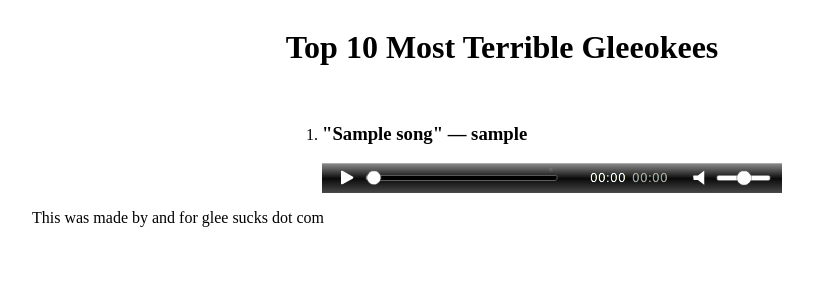
After one commit to csinchok/gleeoke, a Django app: template src/django-gleeoke/gleeoke/templates/rankings.html in a window 1280 px wide. The commit adds this page. Shown: the top 300 px of the page, without its empty margins (138-951 px from the left). Run offline with Django 3.2, Linux system fonts and the light colour scheme; the template is opened without the code that fills it: most values are stand-ins (such as "Sample title", 1, 10 or a date in 2020).

Commit message:
css changes, ranking page

```diff
--- a/src/django-gleeoke/gleeoke/templates/choose.html
+++ b/src/django-gleeoke/gleeoke/templates/choose.html
@@ -49,6 +49,7 @@
 					$('div#right .metadata').html(data.right.name + ' &mdash; ' +  data.right.user_handle);
 			   }, "json");
 		}
+
 		$(document).ready(function() {
 			addPlayer("audio-left");
 			addPlayer("audio-right");
--- /dev/null
+++ b/src/django-gleeoke/gleeoke/templates/rankings.html
@@ -0,0 +1,72 @@
+<!DOCTYPE HTML PUBLIC "-//W3C//DTD HTML 4.01//EN" "http://www.w3.org/TR/html4/strict.dtd">
+<html>
+<head>
+	<title>Which is the bigger travesty?</title>
+	<script type="text/javascript" src="/media/js/jquery-1.4.4.min.js"></script>
+	<script type="text/javascript" src="/media/js/flowplayer-3.2.4.min.js"></script>
+	<script type="text/javascript" src="/media/js/jquery.form.js"></script>
+	<script type="text/javascript">
+		// install flowplayer into container
+		function addPlayer(elementId) {
+			if(!$("#" + elementId).hasClass('setup')) {
+				$f(elementId, "/media/swf/flowplayer-3.2.5.swf", {
+					// fullscreen button not needed here
+					plugins: {
+						controls: {
+							fullscreen: false,
+							height: 30,
+							autoHide: false
+						}
+					},
+					clip: {
+						autoPlay: true,
+						// optional: when playback starts close the first audio playback
+						onBeforeBegin: function() {
+							$f("player").close();
+						}
+					}
+				});
+				$("#" + elementId).addClass("setup");
+			}
+		}
+
+		$(document).ready(function() {
+		});
+	</script>
+	<link type="text/css" rel="stylesheet" href="/media/css/grid.css" media="screen,projection,print" />
+	<style type="text/css">
+		a {
+			outline: 0;
+		}
+		#header {
+			text-align: center;
+		}
+		.audioplayer {
+			background: url('/media/img/flowplayer.png') no-repeat scroll 0 0 transparent;
+			display:block;
+			width:460px;
+			height:30px;
+		}
+	</style>
+</head>
+<body>
+	<div id="container" class="container_12" >
+		<div id="header" class="grid_12">
+			<h1>Top 10 Most Terrible Gleeokees</h1>
+		</div>
+		<div id="body" class="grid_12">
+			<ol class="grid_6 push_3 songlist" >
+			{% for song in songs %}
+				<li>
+					<h3 class="metadata">"{{song.name}}" &mdash; {{song.user_handle}}</h3>
+					<a onclick="addPlayer(this.id);return false;" class="audioplayer" id="audio-{{song.short_id}}" href="{{song.url}}" rel="{{lsong.short_id}}"></a>
+				</li>
+			{% endfor %}
+			</ol>
+		</div>
+		<div id="footer" class="grid_12">
+			This was made by and for glee sucks dot com
+		</div>
+	</div>
+</body>
+</html>
--- a/src/django-gleeoke/gleeoke/urls.py
+++ b/src/django-gleeoke/gleeoke/urls.py
@@ -2,5 +2,6 @@ from django.conf.urls.defaults import *
 
 urlpatterns = patterns('',
     (r'^vote$', 'gleeoke.views.vote'),
+    (r'^rankings$', 'gleeoke.views.rankings'),
     (r'^$', 'gleeoke.views.choose'),
 )
--- a/src/django-gleeoke/gleeoke/views.py
+++ b/src/django-gleeoke/gleeoke/views.py
@@ -2,6 +2,8 @@ from django.template import Context, RequestContext, loader
 from django.shortcuts import render_to_response, get_object_or_404
 from django.http import HttpResponse
 from gleeoke.models import *
+
+from django.db.models import Count
 
 from django.http import HttpResponse
 from django.utils import simplejson
@@ -42,3 +44,7 @@ def vote(request):
                             }
         json = simplejson.dumps(response)
         return HttpResponse(json, mimetype='application/json')
+
+def rankings(request, template_name='rankings.html'):
+    songs = (Song.objects.exclude(badvotes=None) | Song.objects.exclude(worsevotes=None)).annotate(Count('worsevotes'), Count('badvotes')).order_by('worsevotes__count', '-badvotes__count')[:10]
+    return render_to_response(template_name, {'songs':songs}, context_instance=RequestContext(request))
```
Also changed, not shown: src/django-gleeoke/gleeoke/templates/base.html (added, +28 -0 lines), gleesucksgleeoke.db, gleesucksgleeoke/media/img/flowplayer.png (added).
